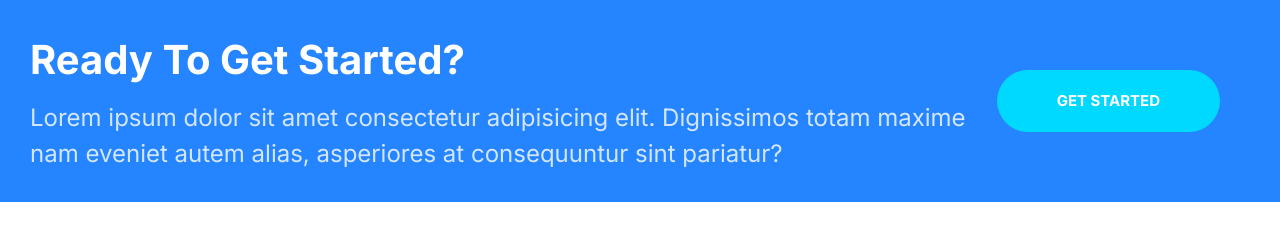
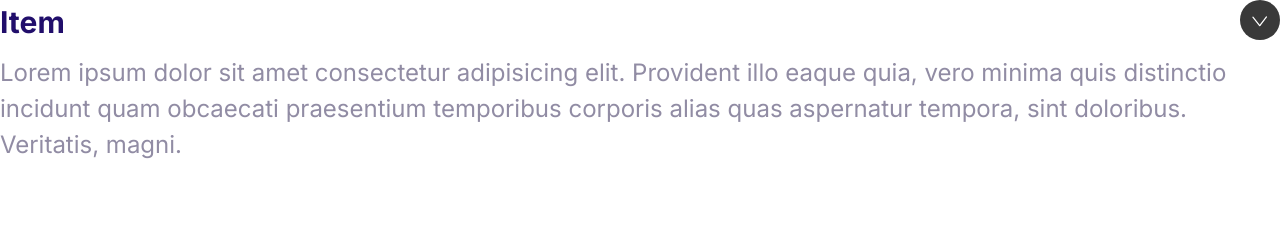
Before and after one commit to ABELAtumbee/Ymil, a plain HTML site: page index.html in a window 1280 px wide. Drawn offline with Linux system fonts and the light colour scheme.

Commit message:
Creating Collapsible

```diff
--- a/index.html
+++ b/index.html
@@ -14,20 +14,15 @@
     />
   </head>
   <body>
-    <div class="callout callout--primary">
-      <div class="grid grid--1x2">
-        <div class="callout__content">
-          <h3 class="callout__heading">Ready To Get Started?</h3>
-          <p class="callout__body">
-            Lorem ipsum dolor sit amet consectetur adipisicing elit. Dignissimos
-            totam maxime nam eveniet autem alias, asperiores at consequuntur
-            sint pariatur?
-          </p>
-        </div>
-        <a href="#" class="btn btn--secondary callout__btn btn--streched"
-          >Get Started</a
-        >
+    <div class="collapsible collapsible--expanded">
+      <div class="collapsible__header">
+        <h3 class="collapsible__heading">Item </h3>
+        <svg class="icon">
+          <img class="icon collapsible__chevron" src="/images/chevron.svg" alt="">
+        </svg>
       </div>
+      <p class="collapsible__content">Lorem ipsum dolor sit amet consectetur adipisicing elit. Provident illo eaque quia, vero minima quis distinctio incidunt quam obcaecati praesentium temporibus corporis alias quas aspernatur tempora, sint doloribus. Veritatis, magni.</p>
     </div>
+    <script src="js/main.js"></script>
   </body>
 </html>
--- /dev/null
+++ b/js/main.js
@@ -0,0 +1,6 @@
+const collapsibles = document.querySelectorAll(".collapsible");
+collapsibles.forEach((item) =>
+  item.addEventListener("click", function () {
+    this.classList.toggle("collapsible--expanded");
+  })
+);
--- a/styles/style.css
+++ b/styles/style.css
@@ -159,13 +159,14 @@ a {
   height: 4rem;
 }
 
-.icon--white {
-  fill: white;
-}
-
 .icon--primary {
   border-radius: 100%;
   fill: var(--color-primary);
+}
+
+.icon--white {
+  fill: gold;
+  color: blue;
 }
 
 .icon-container {
@@ -537,3 +538,36 @@ a {
     margin: 0 3rem;
   }
 }
+
+/* COLLAPSIBLE */
+
+.collapsible__header {
+  display: flex;
+  justify-content: space-between;
+}
+
+.collapsible__heading {
+  margin-top: 0;
+  font-size: 3rem;
+}
+
+.collapsible__chevron {
+  transform: rotate(-90deg);
+  transition: 0.3s;
+}
+
+.collapsible__content {
+  max-height: 0;
+  overflow: hidden;
+  opacity: 0;
+  transition: all 0.3s;
+}
+
+.collapsible--expanded .collapsible__chevron {
+  transform: rotate(0);
+}
+
+.collapsible--expanded .collapsible__content {
+  max-height: 100vh;
+  opacity: 1;
+}
```
Also changed, not shown: components/collapsible.html (added, +9 -0 lines), images/chevron.svg (added), images/sprite.svg.
